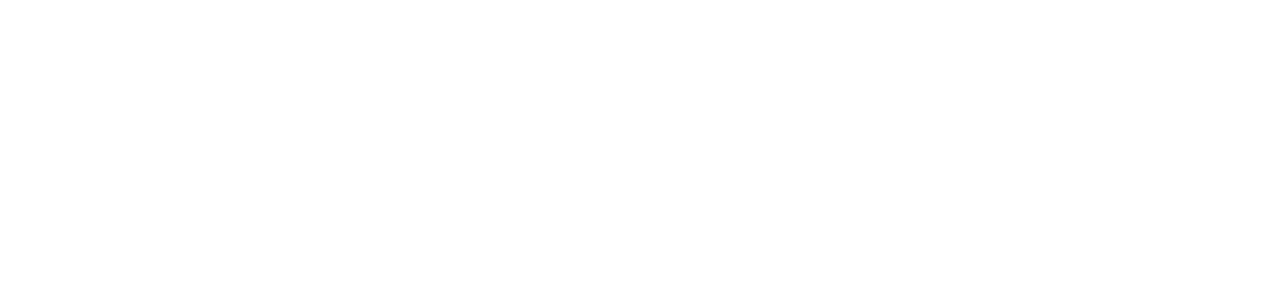
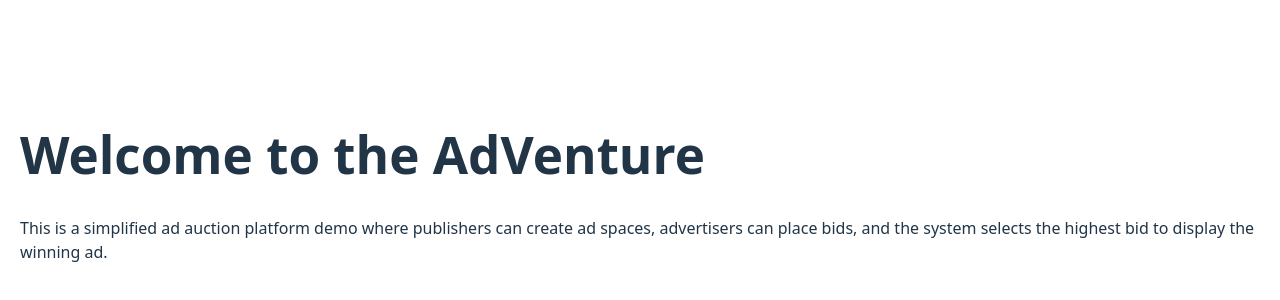
Before and after one commit to wi23b064ik/AdVenture_SEP, a React (Vite) app: page / in a window 1280 px wide. Before the commit this address had no page. Shown: the part 214-514 px from the top of the page. Built offline with nearby package versions, Linux system fonts and the light colour scheme.

Commit message:
add simple HomePage

```diff
--- a/src/App.tsx
+++ b/src/App.tsx
@@ -2,7 +2,7 @@
 import { BrowserRouter as Router, Routes, Route } from "react-router-dom";
 // Import adv page component and show route.
 import AdvertiserPage from "./pages/AdvertiserPage";
-
+import HomePage from "./pages/HomePage";
 //root react component: App.tsx - entry point for the application
 function App() {
   return (
@@ -12,6 +12,7 @@
       <Routes>
         {/*connect URL path to Page.tsx component*/}
         <Route path="/advertiser" element={<AdvertiserPage />} />
+        <Route path="/" element={<HomePage />} />
       </Routes>
     </Router>
   );
--- /dev/null
+++ b/src/pages/HomePage.tsx
@@ -0,0 +1,13 @@
+export default function HomePage() {
+//only visual layout for default page
+  return (
+    <div style={{ padding: "20px" }}>
+      <h1>Welcome to the AdVenture</h1>
+      <p>
+        This is a simplified ad auction platform demo
+        where publishers can create ad spaces, advertisers can place bids,
+        and the system selects the highest bid to display the winning ad.
+      </p>
+    </div>
+  );
+}
```
